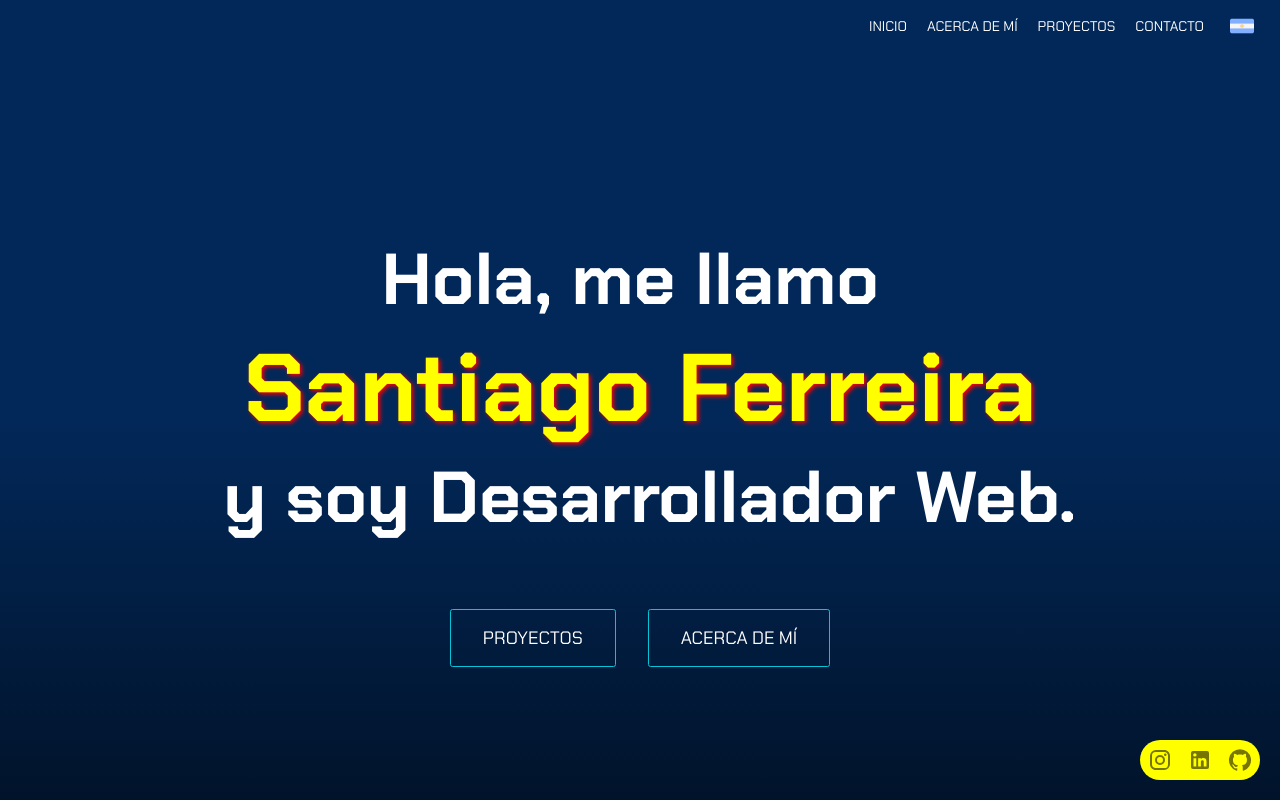
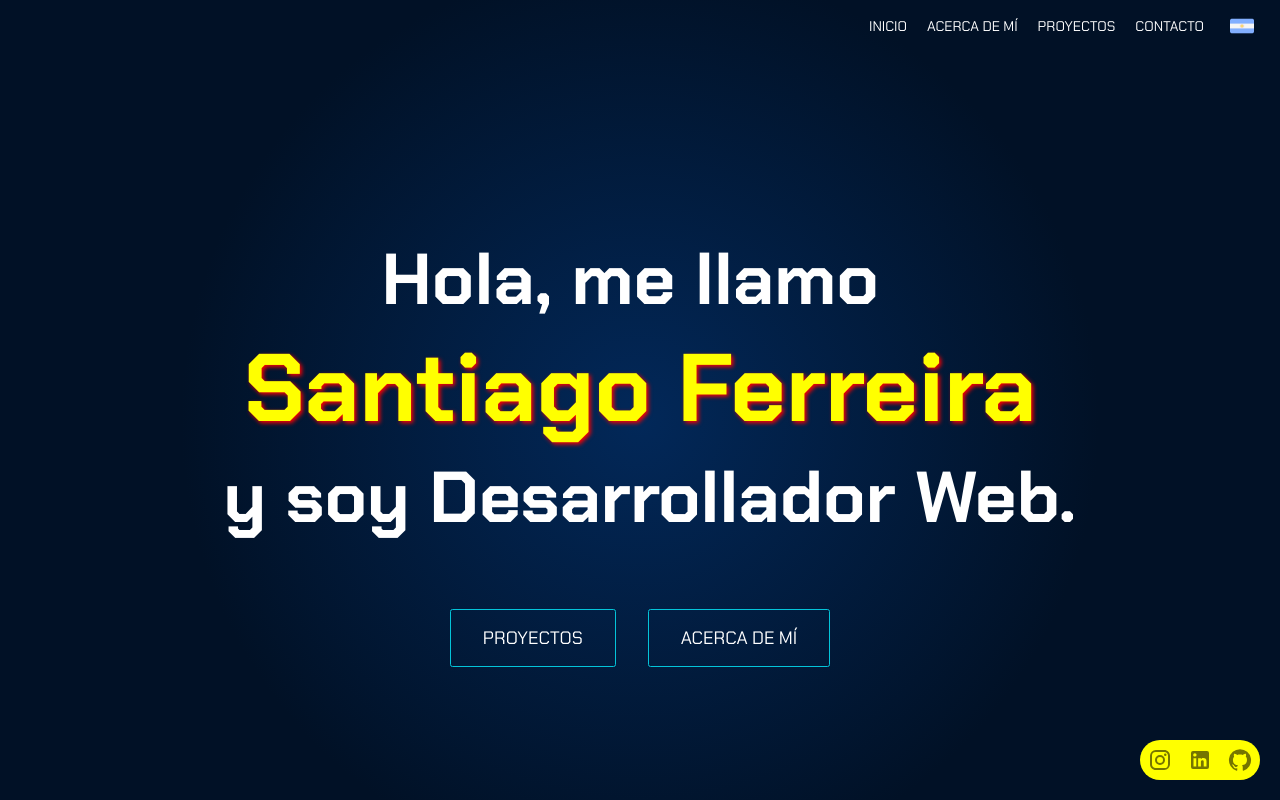
Before and after one commit to Santif028/portfolio-2.0, a React (Vite) app: page / in a window 1280 px wide. Shown: the top 800 px of the page. Built offline with nearby package versions, Linux system fonts and the light colour scheme.

Commit message:
cambios en los estilos del header

```diff
--- a/src/components/Header/Header.styles.css
+++ b/src/components/Header/Header.styles.css
@@ -1,6 +1,6 @@
 .headerMain {
-    background: rgb(1, 17, 38);
-    background: linear-gradient(0deg, rgba(1, 17, 38, 1) 0%, rgba(2, 40, 89, 1) 50%);
+    background: rgb(2, 40, 89);
+    background: radial-gradient(circle, rgba(2, 40, 89, 1) 0%, rgba(1, 17, 38, 1) 60%);
     display: flex;
     flex-direction: column;
     align-items: center;
```
